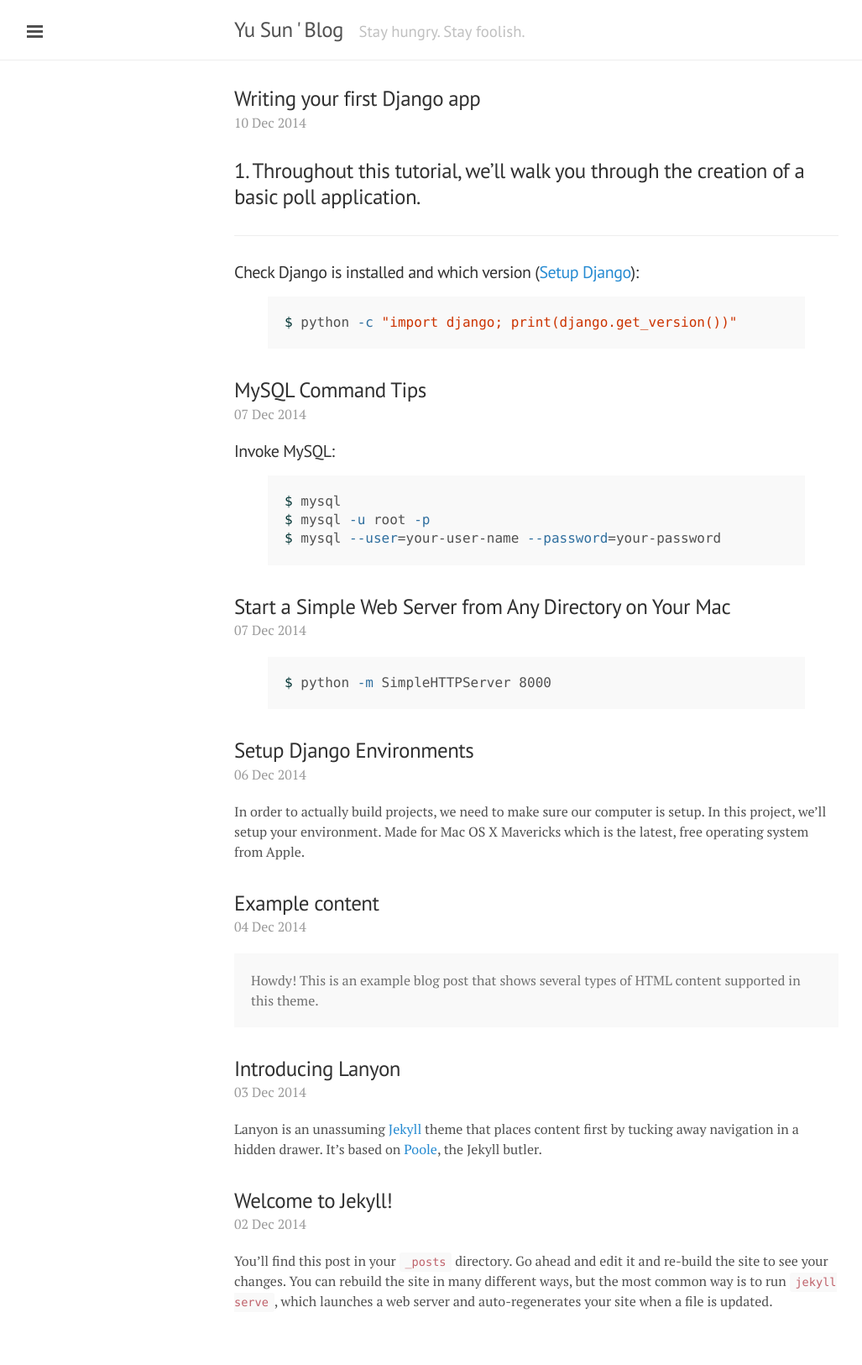
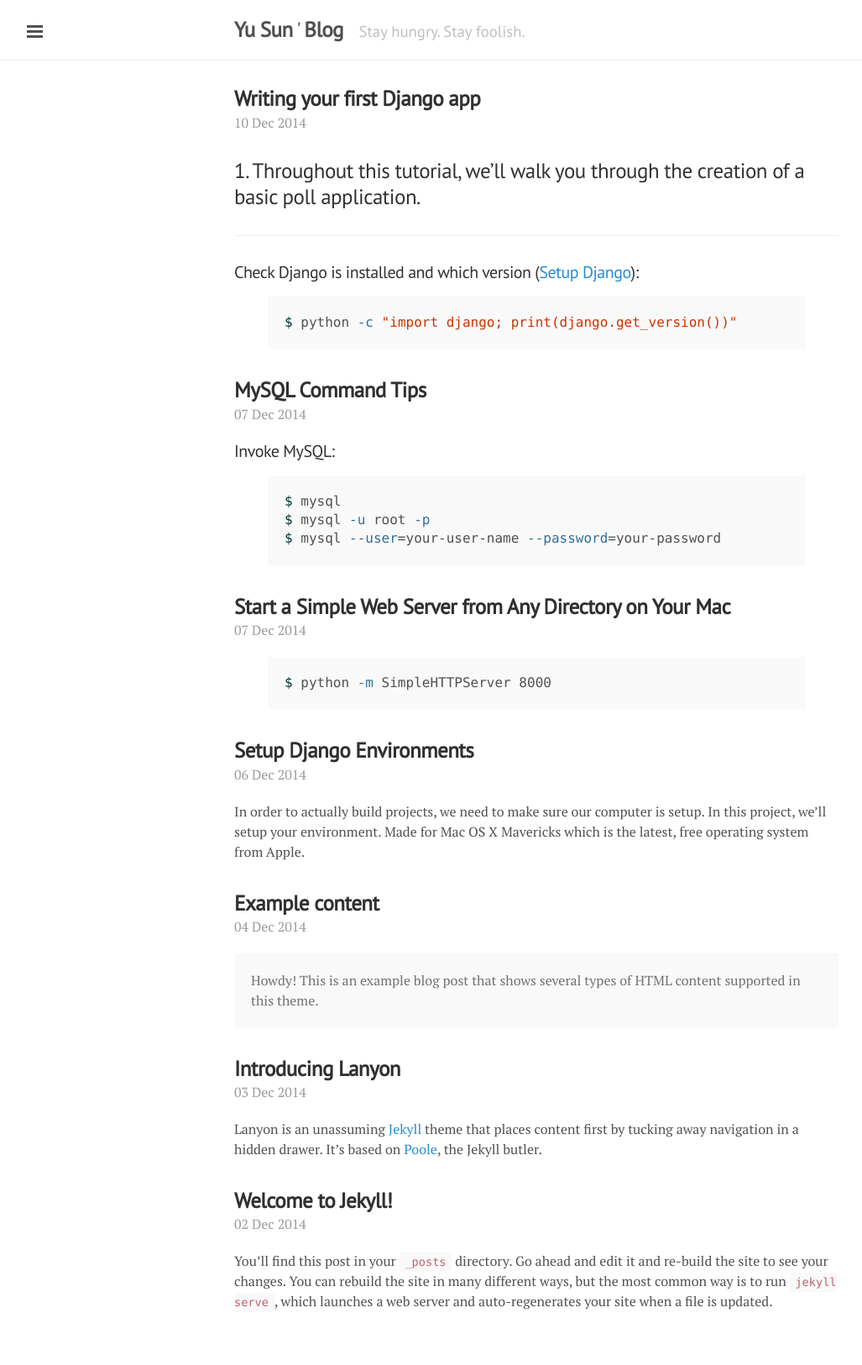
Before and after one commit to usunyu/usunyu.github.io, a Jekyll site: the page built from blog/index.html, in a window 1280 px wide. Shown: the whole page at 84% size, without its empty margins (1-1028 px from the left). Built offline with Jekyll 4.4.1, drawn with Linux system fonts in a browser that asks for light colours; Markdown is read by kramdown in place of the engine named in the settings.

Commit message:
bold title

```diff
--- a/_layouts/default.html
+++ b/_layouts/default.html
@@ -13,9 +13,9 @@
       <div class="masthead">
         <div class="container">
           <h3 class="masthead-title">
-            <a href="/" title="Home">{{ site.title }}</a>
+            <a href="/" title="Home"><b>{{ site.title }}</b></a>
             '
-            <a href="/blog/">Blog</a>
+            <a href="/blog/"><b>Blog</b></a>
             &nbsp;
             <small>{{ site.tagline }}</small>
           </h3>
--- a/blog/index.html
+++ b/blog/index.html
@@ -8,7 +8,7 @@
   <div class="post">
     <h3 class="post-title">
       <a href="{{ post.url }}">
-        {{ post.title }}
+        <b>{{ post.title }}</b>
       </a>
     </h1>
 
```
